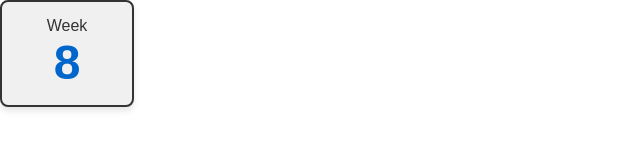
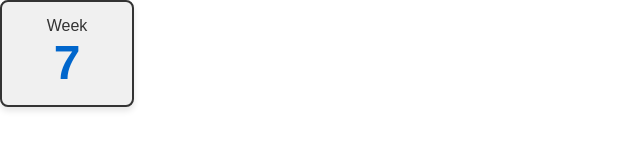
Before and after one commit to spiky-frog/SemWeekWidgit, a plain HTML site: page index.html in a window 1280 px wide. Shown: the full height of the page, 0-640 px from the left. Drawn offline with Linux system fonts and the light colour scheme.

Commit message:
Update index.html

```diff
--- a/index.html
+++ b/index.html
@@ -17,7 +17,7 @@
         // Function to update the week number
         function updateWeekNumber() {
             // Starting week and date of semester
-            const startDate = new Date(2025, 2, 3); // March 3rd, 2025 (0-indexed month)
+            const startDate = new Date(2025, 2, 10); // March 3rd, 2025 (0-indexed month)
             const currentDate = new Date();
 
             // Calculate weeks elapsed
```
